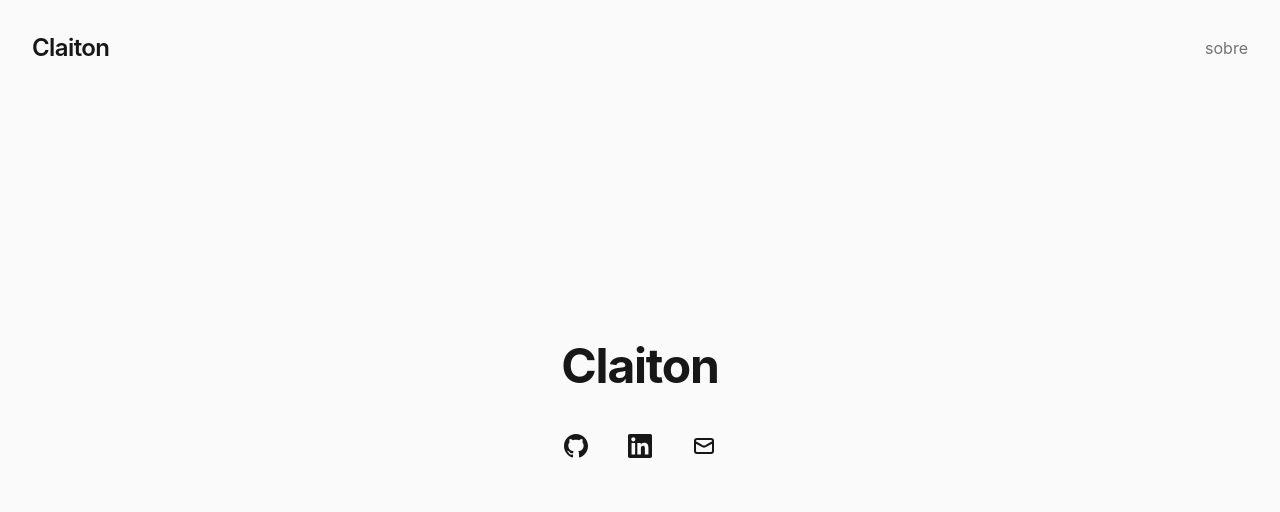
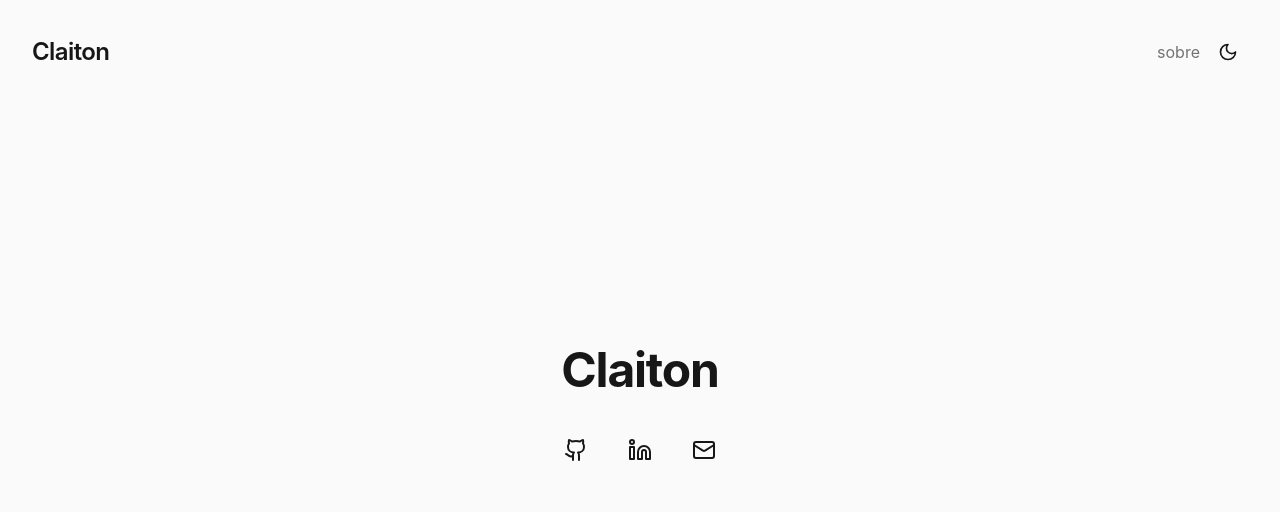
Before and after one commit to claitonr/biscoito-clone-creator-63, a React (Vite) app: page / in a window 1280 px wide. Shown: the top 512 px of the page. Built offline with nearby package versions, Linux system fonts and the light colour scheme.

Commit message:
Add user info and dark mode
Add Claiton's GitHub username, email, and LinkedIn profile. Implement dark mode toggle functionality.

```diff
--- a/src/App.tsx
+++ b/src/App.tsx
@@ -1,6 +1,30 @@
 import './index.css'
+import { ThemeProvider } from 'next-themes'
+import { Github, Linkedin, Mail, Moon, Sun } from 'lucide-react'
+import { useTheme } from 'next-themes'
+import { useEffect, useState } from 'react'
 
-function App() {
+function ThemeToggle() {
+  const { resolvedTheme, setTheme } = useTheme()
+  const [mounted, setMounted] = useState(false)
+
+  useEffect(() => setMounted(true), [])
+  if (!mounted) return null
+
+  const isDark = resolvedTheme === 'dark'
+
+  return (
+    <button
+      onClick={() => setTheme(isDark ? 'light' : 'dark')}
+      className="inline-flex items-center justify-center w-10 h-10 rounded-full transition-all duration-200 hover:bg-muted hover:scale-110"
+      aria-label="Alternar modo escuro"
+    >
+      {isDark ? <Sun className="h-5 w-5" /> : <Moon className="h-5 w-5" />}
+    </button>
+  )
+}
+
+function AppContent() {
   return (
     <div className="min-h-screen flex flex-col bg-background text-foreground">
       {/* Header */}
@@ -15,6 +39,7 @@ function App() {
            >
              sobre
            </a>
+           <ThemeToggle />
          </nav>
       </header>
 
@@ -29,35 +54,29 @@ function App() {
           {/* Social links */}
            <div className="flex items-center justify-center gap-4">
              <a
-              href="https://github.com/seuusername"
+               href="https://github.com/claitonr"
                target="_blank"
                rel="noopener noreferrer"
                className="group inline-flex items-center justify-center w-12 h-12 rounded-full transition-all duration-200 hover:bg-muted hover:scale-110"
                aria-label="GitHub"
              >
-              <svg className="w-6 h-6" fill="currentColor" viewBox="0 0 24 24">
-                <path d="M12 0c-6.626 0-12 5.373-12 12 0 5.302 3.438 9.8 8.207 11.387.599.111.793-.261.793-.577v-2.234c-3.338.726-4.033-1.416-4.033-1.416-.546-1.387-1.333-1.756-1.333-1.756-1.089-.745.083-.729.083-.729 1.205.084 1.839 1.237 1.839 1.237 1.07 1.834 2.807 1.304 3.492.997.107-.775.418-1.305.762-1.604-2.665-.305-5.467-1.334-5.467-5.931 0-1.311.469-2.381 1.236-3.221-.124-.303-.535-1.524.117-3.176 0 0 1.008-.322 3.301 1.23.957-.266 1.983-.399 3.003-.404 1.02.005 2.047.138 3.006.404 2.291-1.552 3.297-1.23 3.297-1.23.653 1.653.242 2.874.118 3.176.77.84 1.235 1.911 1.235 3.221 0 4.609-2.807 5.624-5.479 5.921.43.372.823 1.102.823 2.222v3.293c0 .319.192.694.801.576 4.765-1.589 8.199-6.086 8.199-11.386 0-6.627-5.373-12-12-12z"/>
-              </svg>
+               <Github className="w-6 h-6" />
              </a>
              <a
-              href="https://linkedin.com/in/seuperfil"
+               href="https://www.linkedin.com/in/claiton-roberto-5812a39b/"
                target="_blank"
                rel="noopener noreferrer"
                className="group inline-flex items-center justify-center w-12 h-12 rounded-full transition-all duration-200 hover:bg-muted hover:scale-110"
                aria-label="LinkedIn"
              >
-              <svg className="w-6 h-6" fill="currentColor" viewBox="0 0 24 24">
-                <path d="M20.447 20.452h-3.554v-5.569c0-1.328-.027-3.037-1.852-3.037-1.853 0-2.136 1.445-2.136 2.939v5.667H9.351V9h3.414v1.561h.046c.477-.9 1.637-1.85 3.37-1.85 3.601 0 4.267 2.37 4.267 5.455v6.286zM5.337 7.433c-1.144 0-2.063-.926-2.063-2.065 0-1.138.92-2.063 2.063-2.063 1.14 0 2.064.925 2.064 2.063 0 1.139-.925 2.065-2.064 2.065zm1.782 13.019H3.555V9h3.564v11.452zM22.225 0H1.771C.792 0 0 .774 0 1.729v20.542C0 23.227.792 24 1.771 24h20.451C23.2 24 24 23.227 24 22.271V1.729C24 .774 23.2 0 22.222 0h.003z"/>
-              </svg>
+               <Linkedin className="w-6 h-6" />
              </a>
              <a
-              href="mailto:seu@email.com"
+               href="mailto:claiton@duck.com"
                className="group inline-flex items-center justify-center w-12 h-12 rounded-full transition-all duration-200 hover:bg-muted hover:scale-110"
                aria-label="Email"
              >
-              <svg className="w-6 h-6" fill="none" stroke="currentColor" viewBox="0 0 24 24">
-                <path strokeLinecap="round" strokeLinejoin="round" strokeWidth={2} d="M3 8l7.89 4.26a2 2 0 002.22 0L21 8M5 19h14a2 2 0 002-2V7a2 2 0 00-2-2H5a2 2 0 00-2 2v10a2 2 0 002 2z" />
-              </svg>
+               <Mail className="w-6 h-6" />
              </a>
            </div>
         </div>
@@ -91,4 +110,12 @@ function App() {
   )
 }
 
+function App() {
+  return (
+    <ThemeProvider attribute="class" defaultTheme="system" enableSystem>
+      <AppContent />
+    </ThemeProvider>
+  )
+}
+
 export default App
```
Lines whose indentation alone changed are shown as unchanged.
